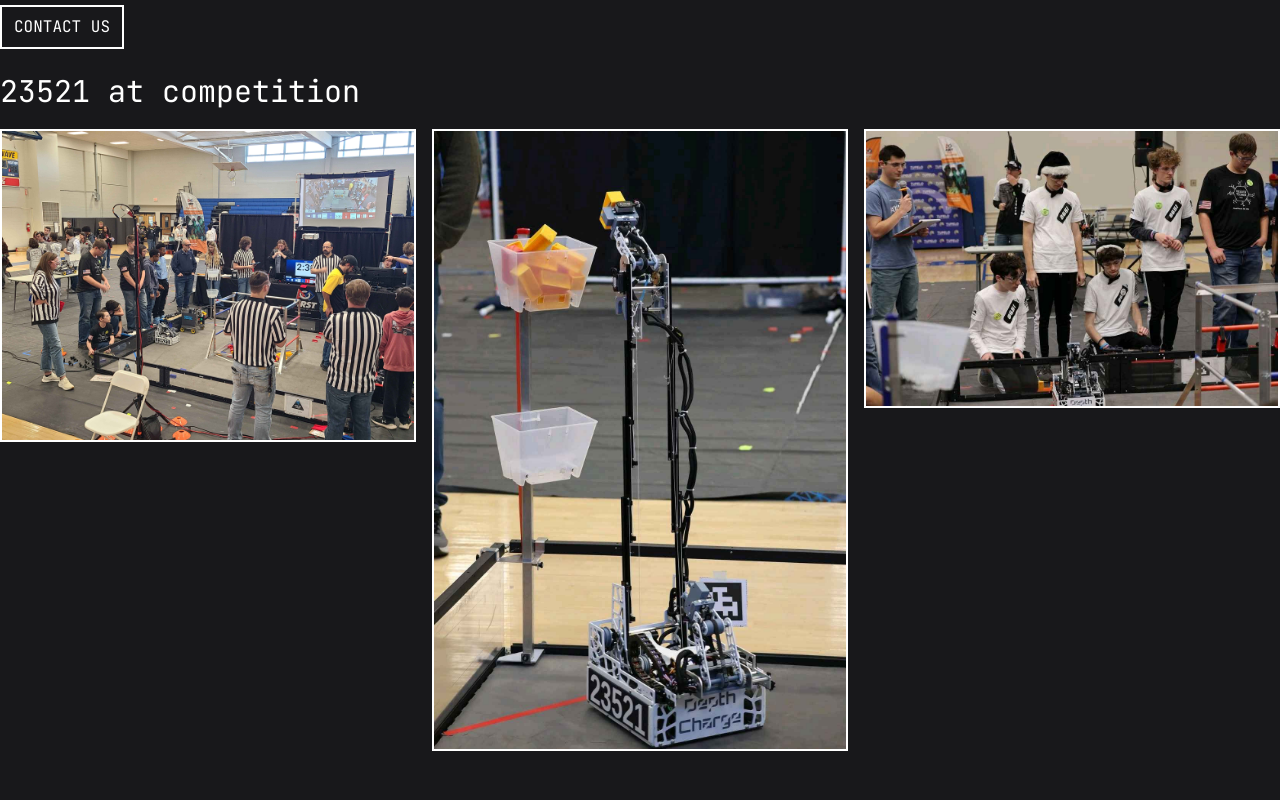
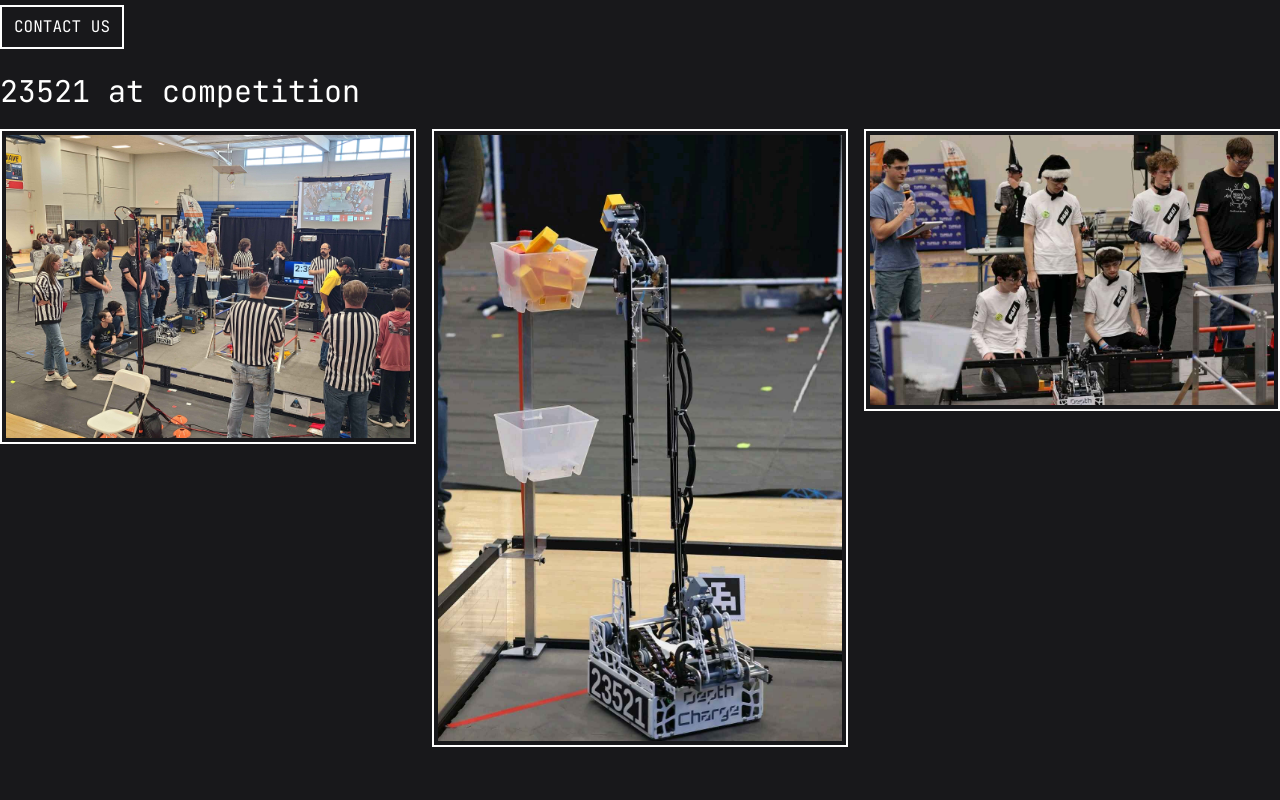
Before and after one commit to 23521-Desoto-Technix/dtweb, a Next.js app: page / in a window 1280 px wide. Shown: the part 800-1600 px from the top of the page. Built offline with nearby package versions, Linux system fonts and the light colour scheme.

Commit message:
fix(Home): add padding to image component for improved layout

```diff
--- a/app/page.tsx
+++ b/app/page.tsx
@@ -38,7 +38,7 @@ export default function Home() {
                 key={index}
                 src={image.src}
                 alt={image.alt}
-                className="w-full h-auto border-2 border-white"
+                className="w-full h-auto border-2 border-white p-1"
                 width={300}
                 height={200}
               />
```
